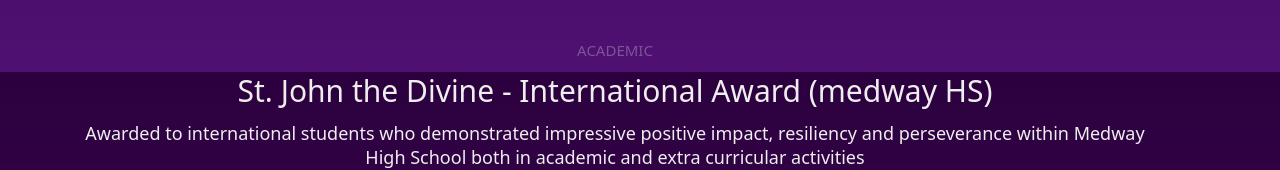
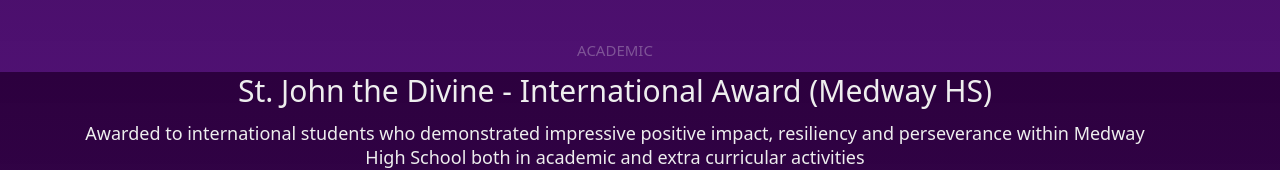
Before and after one commit to Lemos00/lemos00.github.io, a Vue app in the folder gabriel-lemos-rodrigues/: page / in a window 1280 px wide. Shown: the part 5528-5698 px from the top of the page. Built offline with nearby package versions, Linux system fonts and the light colour scheme.

Commit message:
fixed minor grammar issues

```diff
--- a/gabriel-lemos-rodrigues/src/components/AboutMe.vue
+++ b/gabriel-lemos-rodrigues/src/components/AboutMe.vue
@@ -25,7 +25,7 @@
             of the computer science world while also being able to apply that knowledge elsewhere, so  Western was my top choice University. By applying the knowledge I acquire
             participating in hackathons, developing projects and studying for my classes, I can go above and beyond what my academics can offer alone. I am able to strive
             for the utmost best of this field while simultaneously building connections and socializing. This is exactly what I want for my future and career. <br /><br />
-            This Year, I will have the pleasure of being a "year-long" orientation leader at Western. I will be a mentor for
+            This year, I will have the pleasure of being a "year-long" orientation leader at Western. I will be a mentor for
             first years and help them go through their transition from Highschool to University the smoothest way possible. Being a mentor
             means more than just helping them with their problems. It also means being a refence for your major/field of study. This
             is also a reason why I chose to get into this position, as it will push me into developing myself both my technical and social skills even more.
--- a/gabriel-lemos-rodrigues/src/components/Awards.vue
+++ b/gabriel-lemos-rodrigues/src/components/Awards.vue
@@ -30,7 +30,7 @@
         <div class="awards-item" data-aos='fade-in' data-aos-delay='300'>
           <div class="awards-description has-margin-right">
             <h6>Academic</h6>
-            <h1>St. John the Divine - International Award (medway HS)</h1>
+            <h1>St. John the Divine - International Award (Medway HS)</h1>
             <p>
               Awarded to international students who demonstrated impressive
               positive impact, resiliency and perseverance within Medway High School both in academic and
```
